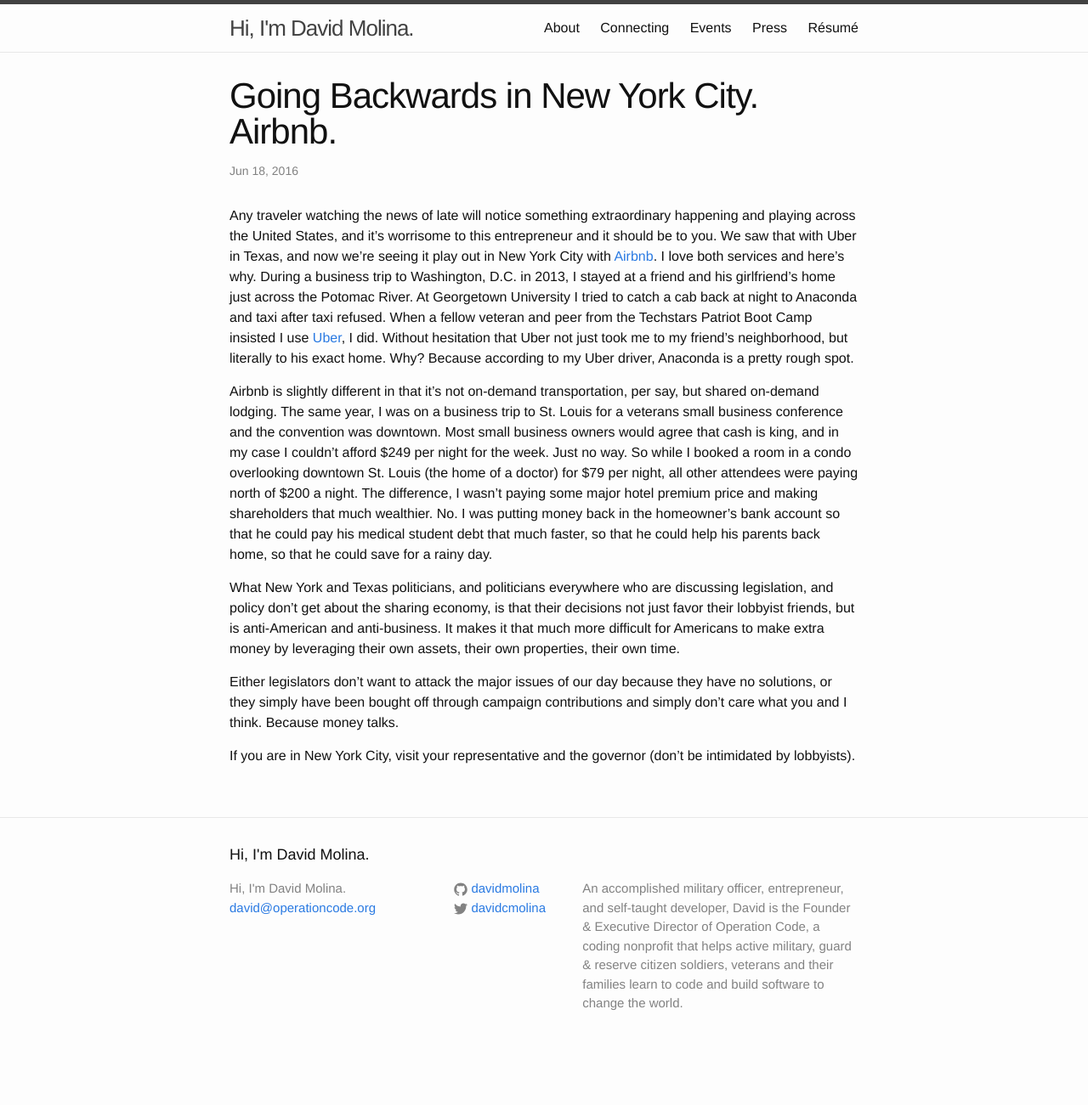
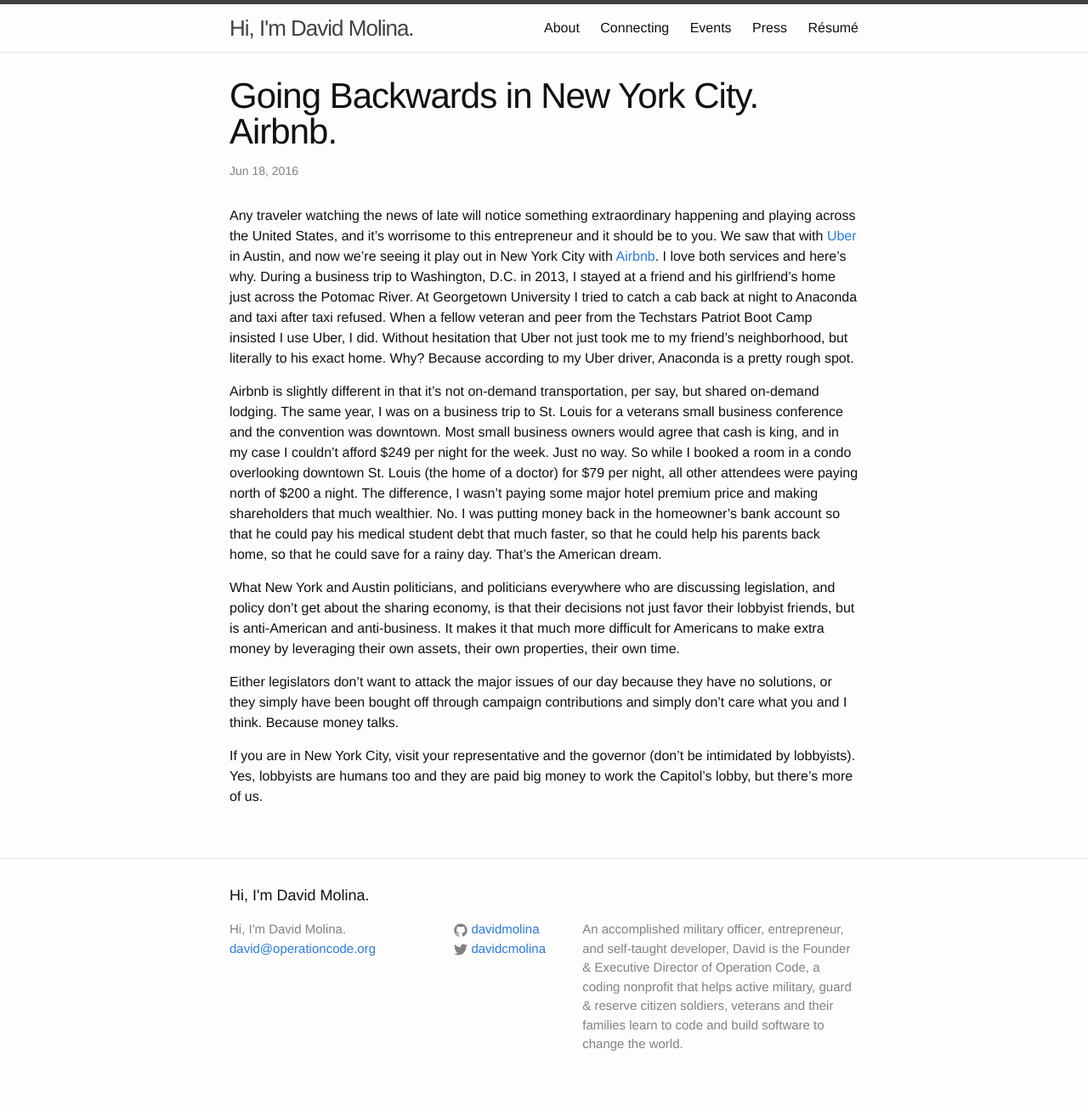
Before and after one commit to davidmolina/davidmolina.github.io, a Jekyll site: the page built from _posts/2016-06-18-going-backwards-in-new-york-city-airbnb.markdown, in a window 1280 px wide. Shown: the whole page at 85% size. Built offline with Jekyll 4.4.1, drawn with Linux system fonts in a browser that asks for light colours; before the commit the page ends 1253 px from its top, so only the background shows below that.

```diff
--- a/_posts/2016-06-18-going-backwards-in-new-york-city-airbnb.markdown
+++ b/_posts/2016-06-18-going-backwards-in-new-york-city-airbnb.markdown
@@ -5,12 +5,12 @@
 categories: jekyll update
 ---
 
-Any traveler watching the news of late will notice something extraordinary happening and playing across the United States, and it's worrisome to this entrepreneur and it should be to you. We saw that with Uber in Texas, and now we're seeing it play out in New York City with [Airbnb](https://www.airbnb.com). I love both services and here's why. During a business trip to Washington, D.C. in 2013, I stayed at a friend and his girlfriend's home just across the Potomac River. At Georgetown University I tried to catch a cab back at night to Anaconda and taxi after taxi refused. When a fellow veteran and peer from the Techstars Patriot Boot Camp insisted I use [Uber](https://www.uber.com), I did. Without hesitation that Uber not just took me to my friend's neighborhood, but literally to his exact home. Why? Because according to my Uber driver, Anaconda is a pretty rough spot.
+Any traveler watching the news of late will notice something extraordinary happening and playing across the United States, and it's worrisome to this entrepreneur and it should be to you. We saw that with [Uber](https://www.uber.com) in Austin, and now we're seeing it play out in New York City with [Airbnb](https://www.airbnb.com). I love both services and here's why. During a business trip to Washington, D.C. in 2013, I stayed at a friend and his girlfriend's home just across the Potomac River. At Georgetown University I tried to catch a cab back at night to Anaconda and taxi after taxi refused. When a fellow veteran and peer from the Techstars Patriot Boot Camp insisted I use Uber, I did. Without hesitation that Uber not just took me to my friend's neighborhood, but literally to his exact home. Why? Because according to my Uber driver, Anaconda is a pretty rough spot.
 
-Airbnb is slightly different in that it's not on-demand transportation, per say, but shared on-demand lodging. The same year, I was on a business trip to St. Louis for a veterans small business conference and the convention was downtown. Most small business owners would agree that cash is king, and in my case I couldn't afford $249 per night for the week. Just no way. So while I booked a room in a condo overlooking downtown St. Louis (the home of a doctor) for $79 per night, all other attendees were paying north of $200 a night. The difference, I wasn't paying some major hotel premium price and making shareholders that much wealthier. No. I was putting money back in the homeowner's bank account so that he could pay his medical student debt that much faster, so that he could help his parents back home, so that he could save for a rainy day.
+Airbnb is slightly different in that it's not on-demand transportation, per say, but shared on-demand lodging. The same year, I was on a business trip to St. Louis for a veterans small business conference and the convention was downtown. Most small business owners would agree that cash is king, and in my case I couldn't afford $249 per night for the week. Just no way. So while I booked a room in a condo overlooking downtown St. Louis (the home of a doctor) for $79 per night, all other attendees were paying north of $200 a night. The difference, I wasn't paying some major hotel premium price and making shareholders that much wealthier. No. I was putting money back in the homeowner's bank account so that he could pay his medical student debt that much faster, so that he could help his parents back home, so that he could save for a rainy day. That's the American dream.
 
-What New York and Texas politicians, and politicians everywhere who are discussing legislation, and policy don't get about the sharing economy, is that their decisions not just favor their lobbyist friends, but is anti-American and anti-business. It makes it that much more difficult for Americans to make extra money by leveraging their own assets, their own properties, their own time.
+What New York and Austin politicians, and politicians everywhere who are discussing legislation, and policy don't get about the sharing economy, is that their decisions not just favor their lobbyist friends, but is anti-American and anti-business. It makes it that much more difficult for Americans to make extra money by leveraging their own assets, their own properties, their own time.
 
 Either legislators don't want to attack the major issues of our day because they have no solutions, or they simply have been bought off through campaign contributions and simply don't care what you and I think. Because money talks.
 
-If you are in New York City, visit your representative and the governor (don't be intimidated by lobbyists).
+If you are in New York City, visit your representative and the governor (don't be intimidated by lobbyists). Yes, lobbyists are humans too and they are paid big money to work the Capitol's lobby, but there's more of us.
```
